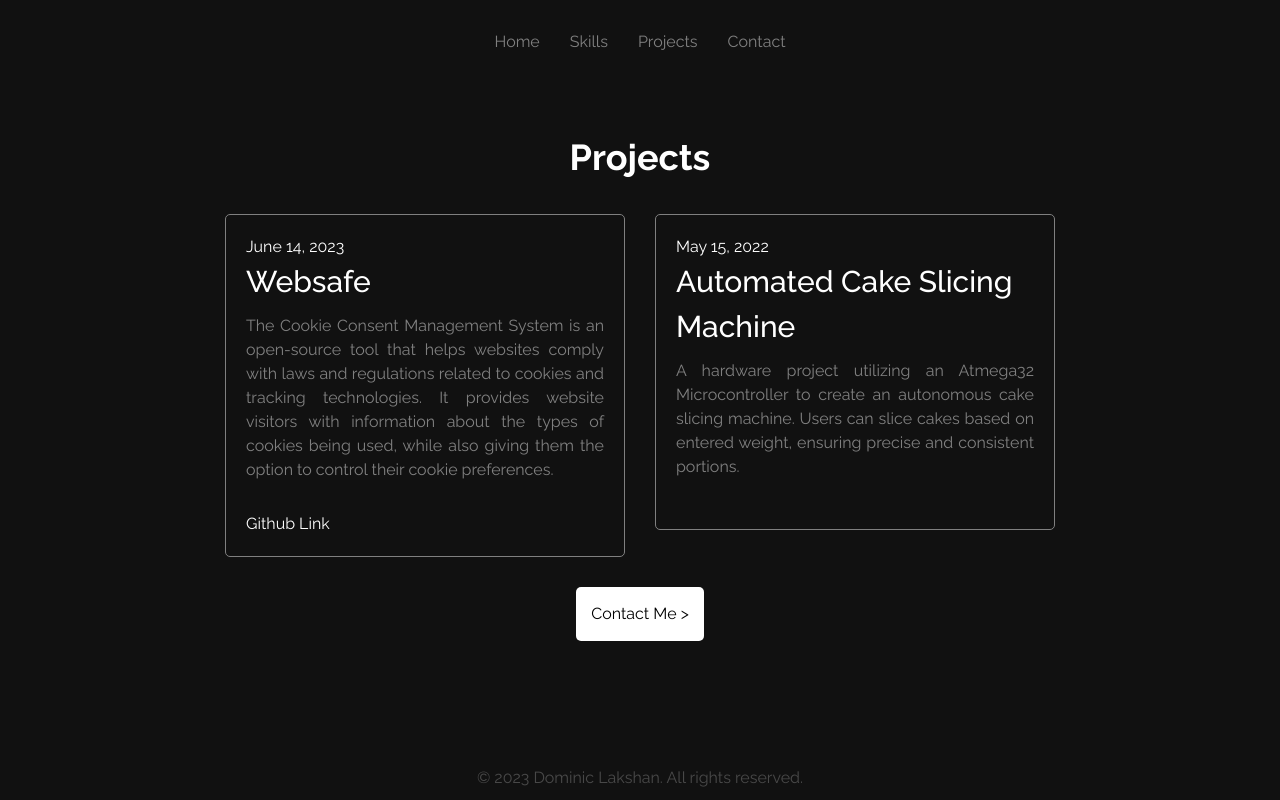
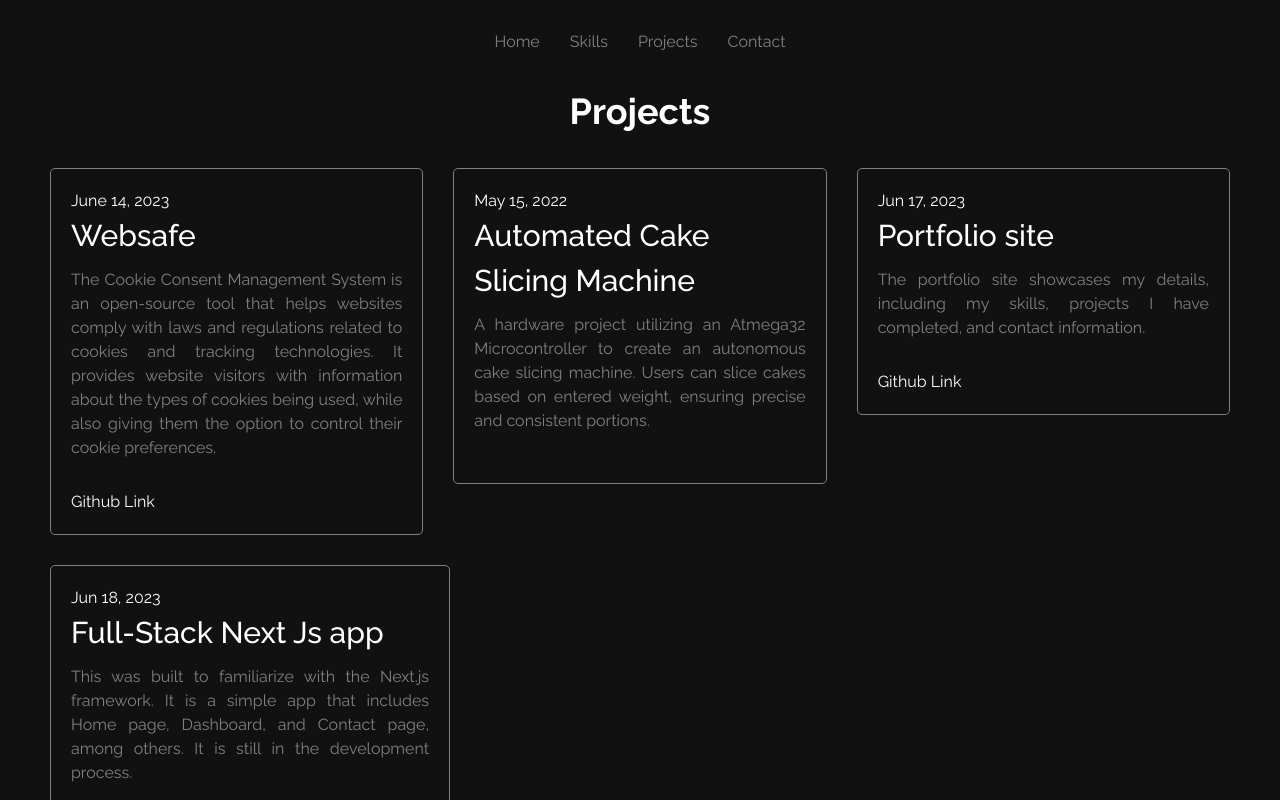
Before and after one commit to lakshankd/Portfolio, a Next.js app: page /projects in a window 1280 px wide. Built offline with nearby package versions, Linux system fonts and the light colour scheme.

Commit message:
adding new projects.

```diff
--- a/src/components/project-card/projectcard.module.css
+++ b/src/components/project-card/projectcard.module.css
@@ -5,7 +5,6 @@
   border-radius: 5px;
   border-color: lightgray 0.5;
   padding: 20px;
-  background-image: linear-gradient(45, #111, rgb(211 211 211));
 }
 
 .date {
--- a/src/constants/index.js
+++ b/src/constants/index.js
@@ -12,4 +12,18 @@ export const projectsData = [
     name: "Automated Cake Slicing Machine",
     desc: "A hardware project utilizing an Atmega32 Microcontroller to create an autonomous cake slicing machine. Users can slice cakes based on entered weight, ensuring precise and consistent portions.",
   },
+  {
+    id: 3,
+    date: "Jun 17, 2023",
+    name: "Portfolio site",
+    desc: "The portfolio site showcases my details, including my skills, projects I have completed, and contact information.",
+    link: "https://github.com/lakshankd/Portfolio",
+  },
+  {
+    id: 4,
+    date: "Jun 18, 2023",
+    name: "Full-Stack Next Js app",
+    desc: "This was built to familiarize with the Next.js framework. It is a simple app that includes Home page, Dashboard, and Contact page, among others. It is still in the development process.",
+    link: "https://github.com/lakshankd/NextJs-Full-Stack-App",
+  },
 ];
```
